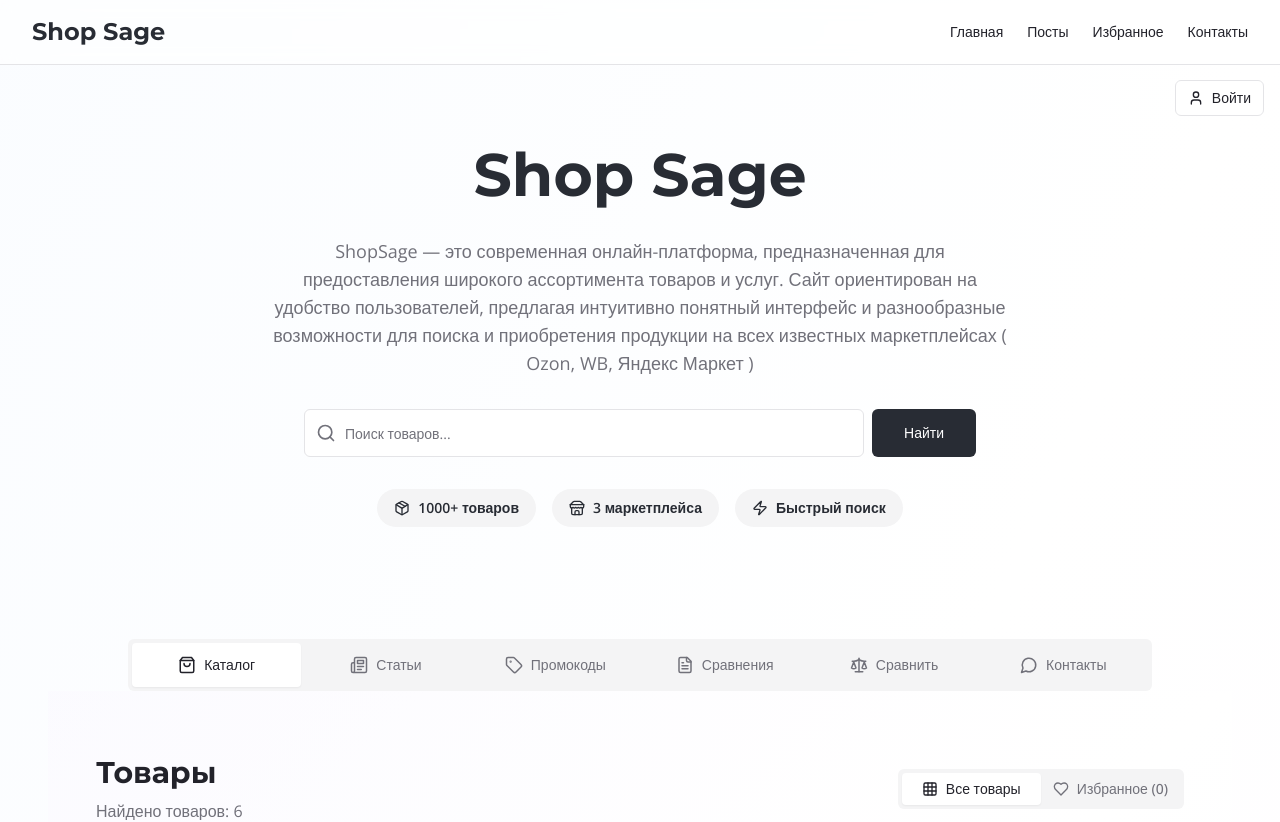
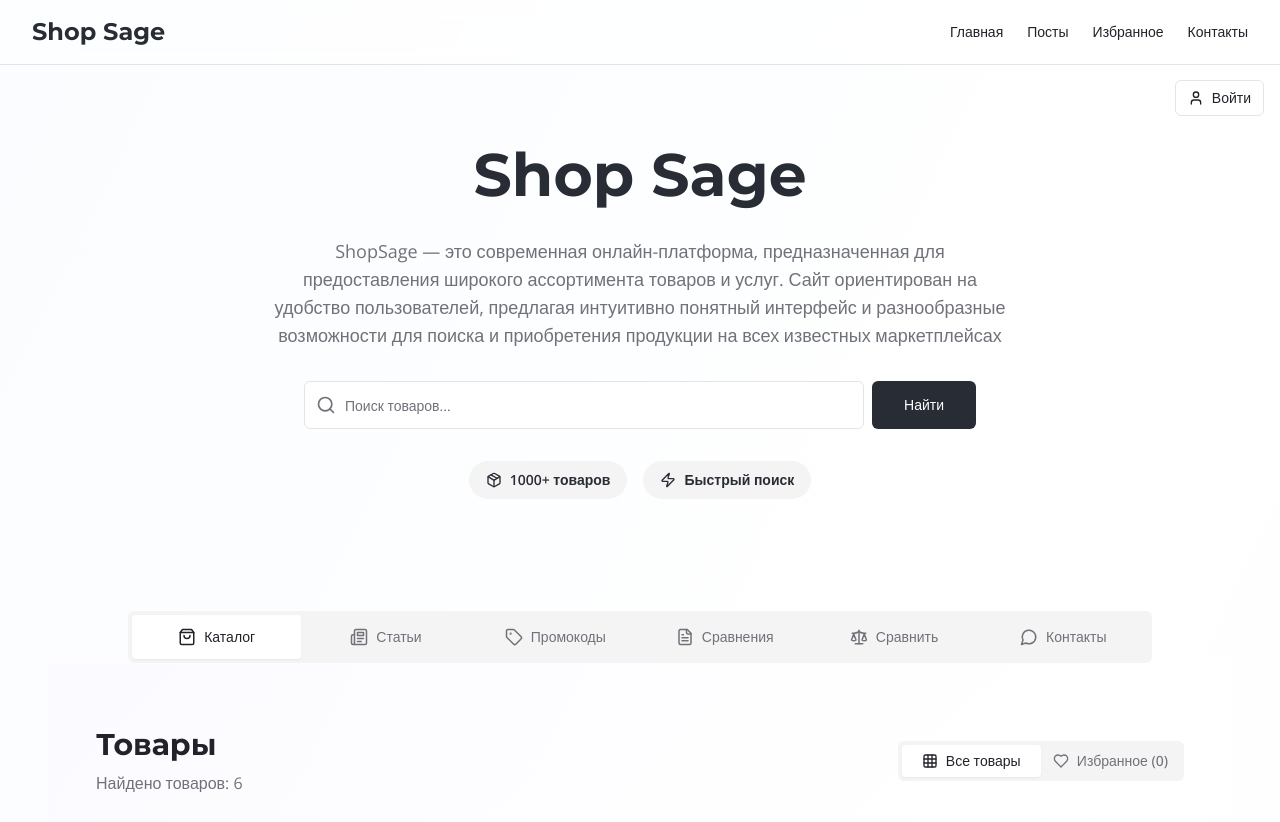
Before and after one commit to pr-poehali-dev/marketplace-product-display, a React (Vite) app: page / in a window 1280 px wide. Shown: the top 822 px of the page. Built offline with nearby package versions, Linux system fonts and the light colour scheme.

Commit message:
Обновление описания и интерфейса главной

```diff
--- a/src/components/ArticlesSection.tsx
+++ b/src/components/ArticlesSection.tsx
@@ -151,13 +151,6 @@ const ArticlesSection = () => {
   return (
     <section className="py-16 px-4 bg-gradient-to-br from-blue-50/30 via-white to-purple-50/30">
       <div className="container">
-        {/* Панель аналитики для админа */}
-        {isAdmin && (
-          <div className="mb-8">
-            <AnalyticsPanel />
-          </div>
-        )}
-
         <div className="flex flex-col sm:flex-row justify-between items-start sm:items-center mb-8 gap-4">
           <div>
             <h3 className="text-2xl sm:text-3xl font-bold font-heading mb-2">Статьи о товарах</h3>
--- a/src/components/HeroSection.tsx
+++ b/src/components/HeroSection.tsx
@@ -17,7 +17,7 @@ const HeroSection = ({ searchQuery, setSearchQuery }: HeroSectionProps) => {
             Shop Sage
           </h2>
           <p className="text-sm sm:text-base md:text-lg text-muted-foreground max-w-3xl mx-auto leading-relaxed px-4">
-            ShopSage — это современная онлайн-платформа, предназначенная для предоставления широкого ассортимента товаров и услуг. Сайт ориентирован на удобство пользователей, предлагая интуитивно понятный интерфейс и разнообразные возможности для поиска и приобретения продукции на всех известных маркетплейсах ( Ozon, WB, Яндекс Маркет )
+            ShopSage — это современная онлайн-платформа, предназначенная для предоставления широкого ассортимента товаров и услуг. Сайт ориентирован на удобство пользователей, предлагая интуитивно понятный интерфейс и разнообразные возможности для поиска и приобретения продукции на всех известных маркетплейсах
           </p>
           <div className="flex flex-col sm:flex-row items-center gap-2 max-w-2xl mx-auto">
             <div className="relative flex-1 w-full">
@@ -40,10 +40,6 @@ const HeroSection = ({ searchQuery, setSearchQuery }: HeroSectionProps) => {
               1000+ товаров
             </Badge>
             <Badge variant="secondary" className="text-xs sm:text-sm px-3 sm:px-4 py-1.5 sm:py-2">
-              <Icon name="Store" size={14} className="mr-1 sm:mr-2 sm:w-4 sm:h-4" />
-              3 маркетплейса
-            </Badge>
-            <Badge variant="secondary" className="text-xs sm:text-sm px-3 sm:px-4 py-1.5 sm:py-2">
               <Icon name="Zap" size={14} className="mr-1 sm:mr-2 sm:w-4 sm:h-4" />
               Быстрый поиск
             </Badge>
```
